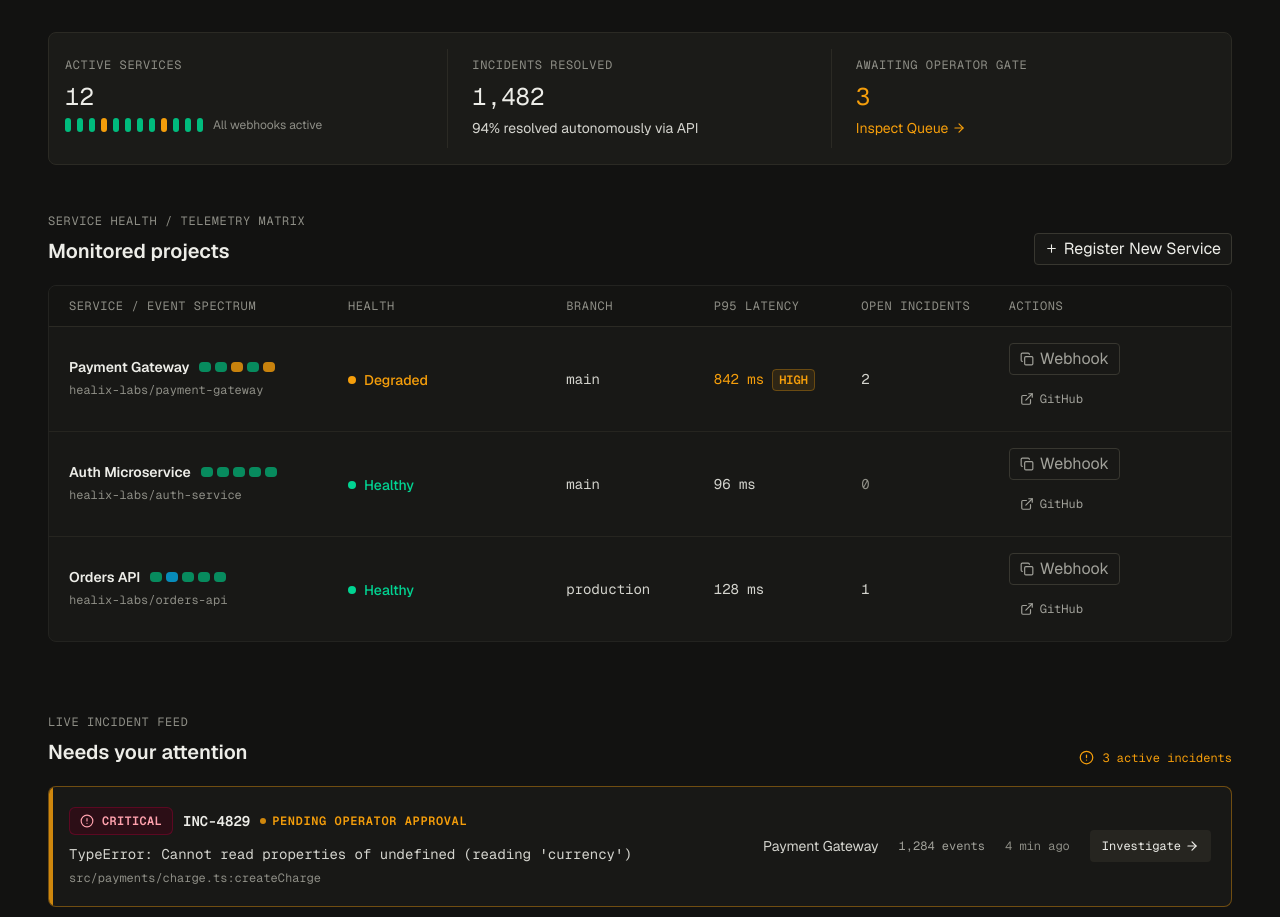
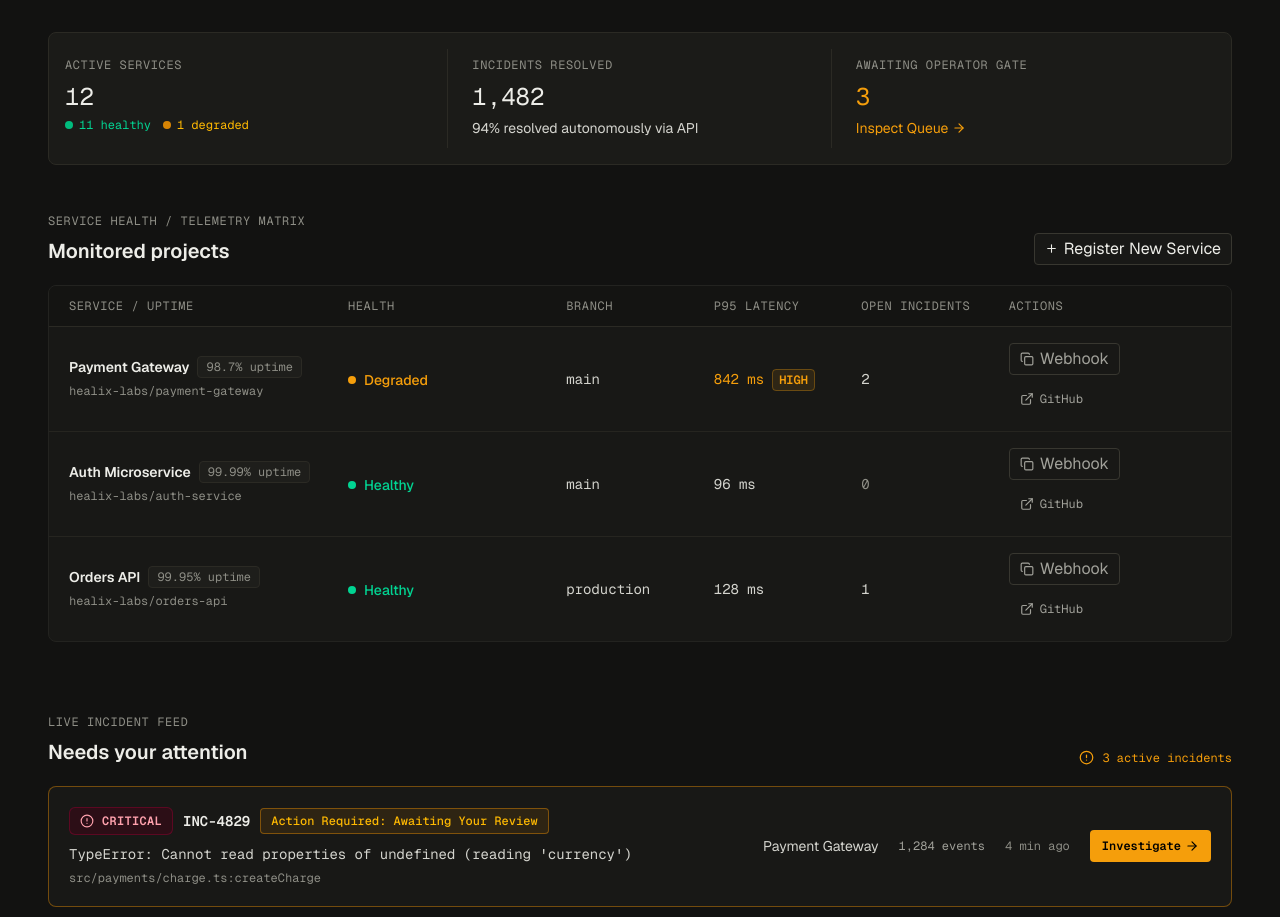
Before and after one commit to Mohit-Singh6/Healix, a Next.js app: page /dashboard in a window 1280 px wide. Shown: the part 185-1102 px from the top of the page. Built offline with nearby package versions, Linux system fonts and the light colour scheme.

Commit message:
Design-1 v1.5

```diff
--- a/src/components/dashboard/DashboardView.tsx
+++ b/src/components/dashboard/DashboardView.tsx
@@ -24,7 +24,7 @@ const projects = [
     webhook: "payment-gateway",
     incidents: 2,
     latency: "842 ms",
-    recentEvents: ["healthy", "healthy", "degraded", "healthy", "degraded"],
+    uptime: "98.7% uptime",
   },
   {
     name: "Auth Microservice",
@@ -35,7 +35,7 @@ const projects = [
     webhook: "auth-microservice",
     incidents: 0,
     latency: "96 ms",
-    recentEvents: ["healthy", "healthy", "healthy", "healthy", "healthy"],
+    uptime: "99.99% uptime",
   },
   {
     name: "Orders API",
@@ -46,7 +46,7 @@ const projects = [
     webhook: "orders-api",
     incidents: 1,
     latency: "128 ms",
-    recentEvents: ["healthy", "deploy", "healthy", "healthy", "healthy"],
+    uptime: "99.95% uptime",
   },
 ];
 
@@ -59,7 +59,7 @@ const incidents = [
     volume: "1,284 events",
     age: "4 min ago",
     tone: "critical" as const,
-    status: "PENDING_APPROVAL",
+    status: "PENDING_OPERATOR_APPROVAL",
     target: "src/payments/charge.ts:createCharge",
   },
   {
@@ -70,7 +70,7 @@ const incidents = [
     volume: "342 events",
     age: "18 min ago",
     tone: "high" as const,
-    status: "PENDING_APPROVAL",
+    status: "PENDING_OPERATOR_APPROVAL",
     target: "src/orders/create-order.ts:createOrder",
   },
   {
@@ -160,14 +160,15 @@ export default function DashboardView() {
           label="Active Services"
           value="12"
           detail={
-            <div className="flex items-center gap-1.5" role="img" aria-label="12 services, 10 healthy and 2 degraded">
-              {Array.from({ length: 12 }, (_, index) => (
-                <span
-                  key={index}
-                  className={`h-3.5 w-1.5 rounded-sm ${index === 3 || index === 8 ? "bg-[#F59E0B]" : "bg-emerald-500"}`}
-                />
-              ))}
-              <span className="ml-1 text-xs text-[#8E8E86]">All webhooks active</span>
+            <div className="flex flex-wrap items-center gap-x-3 gap-y-1 font-mono text-xs">
+              <span className="inline-flex items-center gap-1.5 text-emerald-400">
+                <span className="size-2 rounded-full bg-emerald-500" />
+                11 healthy
+              </span>
+              <span className="inline-flex items-center gap-1.5 text-amber-400">
+                <span className="size-2 animate-pulse rounded-full bg-amber-500" />
+                1 degraded
+              </span>
             </div>
           }
         />
@@ -200,7 +201,7 @@ export default function DashboardView() {
         </div>
         <div className="overflow-hidden rounded-lg border border-[#232320] bg-[#181816]">
           <div className="hidden grid-cols-[minmax(190px,1.3fr)_minmax(150px,1fr)_repeat(3,minmax(100px,.65fr))_minmax(190px,1fr)] items-center gap-4 border-b border-[#2B2A24] bg-[#141412] px-5 py-3 font-mono text-xs uppercase tracking-wider text-[#8E8E86] xl:grid">
-            <span>Service / Event Spectrum</span><span>Health</span><span>Branch</span><span>P95 Latency</span><span>Open Incidents</span><span>Actions</span>
+            <span>Service / Uptime</span><span>Health</span><span>Branch</span><span>P95 Latency</span><span>Open Incidents</span><span>Actions</span>
           </div>
           <div className="divide-y divide-[#262520]">
             {projects.map((project) => (
@@ -209,18 +210,10 @@ export default function DashboardView() {
                 className="grid gap-4 px-4 py-4 transition-colors hover:bg-[#1D1D19] sm:px-5 xl:grid-cols-[minmax(190px,1.3fr)_minmax(150px,1fr)_repeat(3,minmax(100px,.65fr))_minmax(190px,1fr)] xl:items-center"
               >
                 <div className="min-w-0">
-                  <div className="flex flex-wrap items-center gap-2.5">
+                  <div className="flex flex-wrap items-center gap-2">
                     <h3 className="text-sm font-semibold text-[#EDEDE8]">{project.name}</h3>
-                    <span className="flex items-center gap-1" role="img" aria-label="Recent event rolling spectrum">
-                      {project.recentEvents.map((event, index) => (
-                        <span
-                          key={`${event}-${index}`}
-                          title={event}
-                          className={`h-2.5 w-3 rounded-sm ${
-                            event === "degraded" ? "bg-[#F59E0B]/80" : event === "deploy" ? "bg-sky-400/70" : "bg-emerald-500/70"
-                          }`}
-                        />
-                      ))}
+                    <span className="rounded border border-[#2B2A24] bg-[#1E1E1B] px-2 py-0.5 font-mono text-xs text-[#8E8E86]">
+                      {project.uptime}
                     </span>
                   </div>
                   <p className="mt-1 truncate font-mono text-xs leading-relaxed text-[#8E8E86]">{project.repo}</p>
@@ -288,23 +281,22 @@ export default function DashboardView() {
             <article
               key={incident.id}
               className={`relative overflow-hidden rounded-lg border bg-[#181816] p-4 transition-colors sm:p-5 ${
-                incident.status === "PENDING_APPROVAL" ? "border-[#F59E0B]/40 hover:border-[#F59E0B]/70" : "border-[#262520] hover:border-[#383730]"
+                incident.status === "PENDING_OPERATOR_APPROVAL" ? "border-amber-500/40 hover:border-amber-500/70" : "border-[#232320] hover:border-[#383730]"
               }`}
             >
-              {incident.status === "PENDING_APPROVAL" && (
-                <span aria-label="Pending operator approval" title="Pending operator approval" className="absolute inset-y-0 left-0 w-1 animate-pulse bg-[#F59E0B]" />
-              )}
               <div className="flex flex-col gap-4 lg:flex-row lg:items-center lg:justify-between">
                 <div className="min-w-0 flex-1">
+                  <div className="flex flex-wrap items-center justify-start gap-2.5">
                     <div className="flex flex-wrap items-center gap-2.5">
                       <StatusBadge tone={incident.tone}>
                         {incident.severity === "CRITICAL" ? <CircleAlert aria-hidden="true" size={14} /> : <ArrowDownRight aria-hidden="true" size={14} />}
                         {incident.severity}
                       </StatusBadge>
                       <span className="font-mono text-sm font-semibold text-[#EDEDE8]">{incident.id}</span>
-                    {incident.status === "PENDING_APPROVAL" && (
-                      <span className="inline-flex items-center gap-1.5 font-mono text-xs font-semibold uppercase tracking-wider text-[#F59E0B]">
-                        <span className="size-1.5 animate-pulse rounded-full bg-[#F59E0B]" /> Pending operator approval
+                    </div>
+                    {incident.status === "PENDING_OPERATOR_APPROVAL" && (
+                      <span className="inline-flex items-center gap-1.5 rounded border border-amber-500/40 bg-amber-500/10 px-2.5 py-1 font-mono text-xs font-medium text-amber-400">
+                        Action Required: Awaiting Your Review
                       </span>
                     )}
                   </div>
@@ -317,7 +309,11 @@ export default function DashboardView() {
                   <span className="font-mono text-xs text-[#8E8E86]">{incident.age}</span>
                   <Link
                     href={`/incidents/${incident.id}`}
-                    className="inline-flex items-center gap-1 rounded bg-[#262520] px-3 py-2 font-mono text-xs text-[#EDEDE8] transition-colors hover:bg-[#F59E0B] hover:text-black"
+                    className={`inline-flex items-center gap-1 rounded px-3 py-2 font-mono text-xs transition-colors ${
+                      incident.status === "PENDING_OPERATOR_APPROVAL"
+                        ? "bg-[#F59E0B] font-semibold text-black hover:bg-[#D97706]"
+                        : "bg-[#1E1E1B] text-[#D4D4CE] hover:bg-[#282723]"
+                    }`}
                   >
                     Investigate <ArrowRight aria-hidden="true" size={14} />
                   </Link>
--- a/src/components/layout/Navbar.tsx
+++ b/src/components/layout/Navbar.tsx
@@ -51,7 +51,7 @@ function OperatorMenu() {
           <button
             type="button"
             onClick={logOut}
-            className="flex w-full items-center justify-between rounded px-3 py-2 text-left font-mono text-xs text-rose-400 transition-colors hover:bg-rose-950/30"
+            className="flex w-full items-center justify-between rounded px-3 py-2 text-left font-mono text-xs text-[#EDEDE8] transition-colors hover:bg-rose-950/10 hover:text-rose-200"
           >
             Log Out <LogOut aria-hidden="true" size={14} />
           </button>
```
Lines whose indentation alone changed are shown as unchanged.
